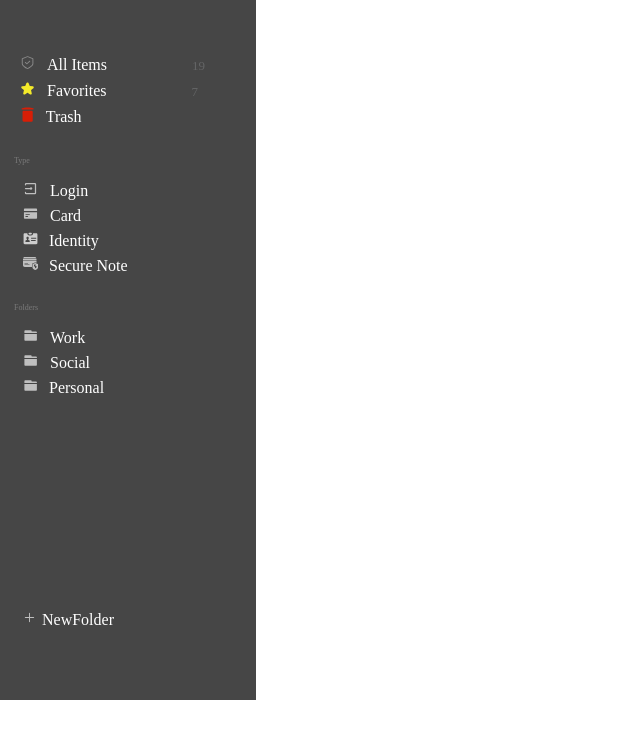
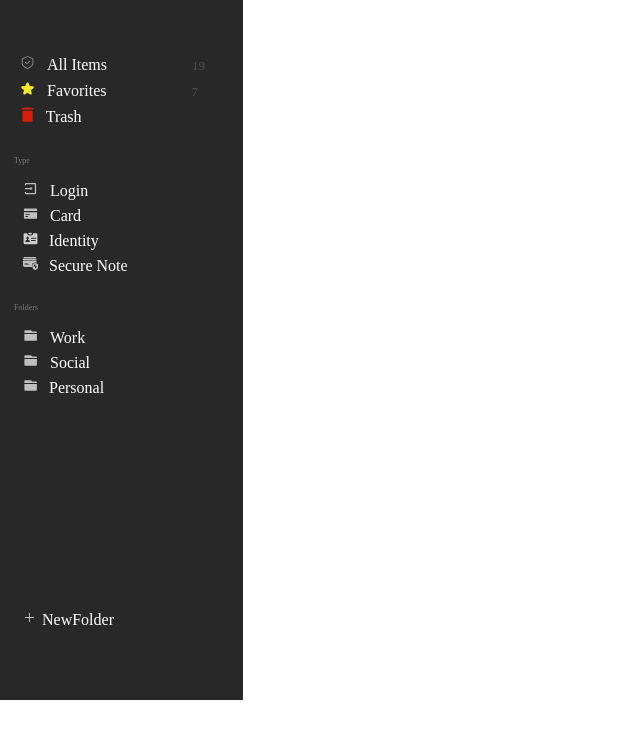
Before and after one commit to logicwang/dirbbble, a Vue app: page /#/ in a window 1280 px wide. Shown: the top 738 px of the page, without its empty margins (0-640 px from the left). Built offline with nearby package versions, Linux system fonts and the light colour scheme.

Commit message:
批量提交

```diff
--- a/mocker/index.js
+++ b/mocker/index.js
@@ -44,6 +44,7 @@ const proxy = {
             login: 'login',
             username: 'username',
             website: 'Adobe.com',
+            mes: '121231231'
         },
     ],
 }
--- a/src/View/RegisterApp.vue
+++ b/src/View/RegisterApp.vue
@@ -164,8 +164,8 @@ export default {
 }
 
 .header {
-  width: 20%;
-  background-color: rgb(24 24 24 / 80%);
+  width: 19%;
+  background-color: #282828;
   height: 700px;
 
   .padding {
--- a/src/assets/css/AdobDeTail.scss
+++ b/src/assets/css/AdobDeTail.scss
@@ -1,5 +1,4 @@
 .wrap-right {
-    width: 50%;
     height: 100%;
     background-color: rgb(15, 15, 15);
 }
@@ -84,7 +83,7 @@ img {
 }
 
 .max-width {
-    max-width: 430px;
+    max-width: 840px;
     margin: 0 auto;
 }
 
--- a/src/assets/css/HelloWorld.scss
+++ b/src/assets/css/HelloWorld.scss
@@ -66,12 +66,6 @@ input {
     width: 100%;
 }
 
-.el-input {
-    position: relative;
-    font-size: 14px;
-    display: inline-block;
-    width: 100%;
-}
 
 .el-input .el-input__clear {
     color: #C0C4CC;
--- a/src/detail/AdobDeTail.vue
+++ b/src/detail/AdobDeTail.vue
@@ -59,7 +59,7 @@
                 <div class="word">
                     <form>
                         <el-input type="text/password" name="password" value="12314135135" show-password
-                            v-model="mes" />
+                            v-model="classname.mes" />
                     </form>
                 </div>
                 <div class="third">
@@ -104,7 +104,7 @@ export default {
             website: "Website",
             web: [{ com: "Adobe.com" }],
             notes: "Notes",
-            classname: []
+            classname: [],
         }
     },
     mounted() {
```
Also changed, not shown: 2 other files (tests, documents, lock files or other folders).
